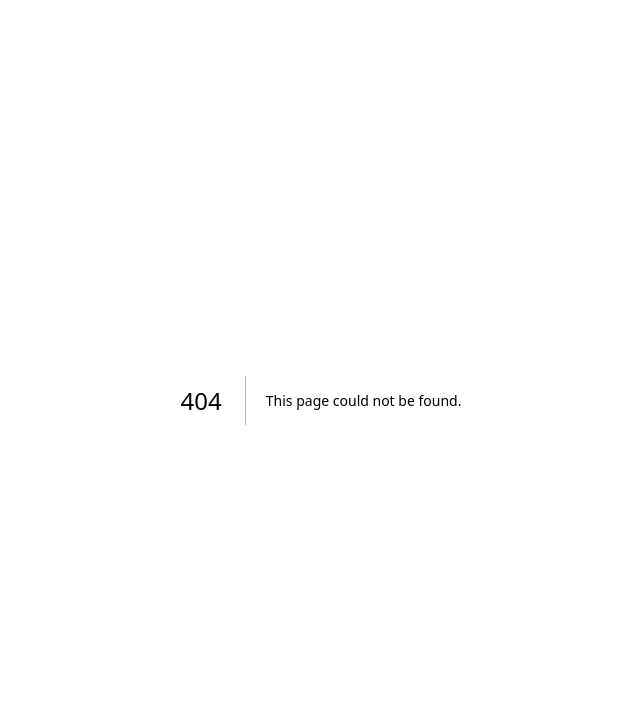
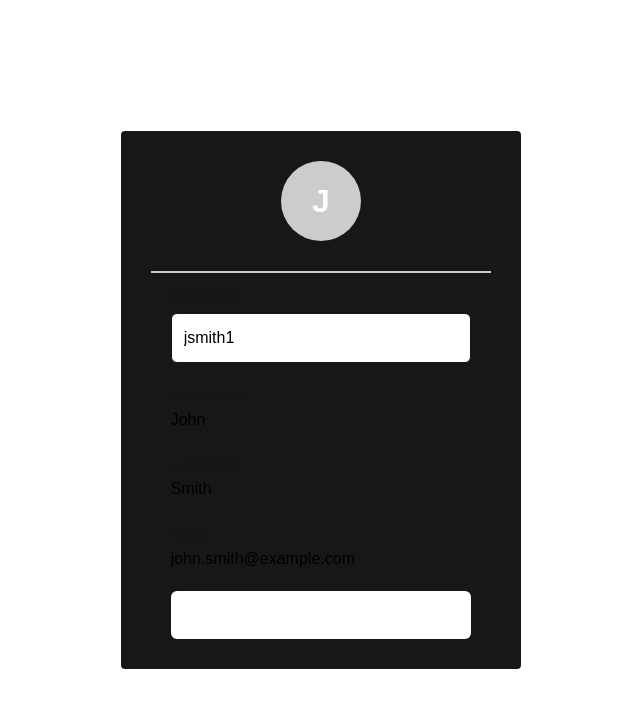
Before and after one commit to Ivana-moral/MindMap, a Next.js app: page /account in a window 1280 px wide. Before the commit this address had no page. Shown: the top 708 px of the page, without its empty margins (319-959 px from the left). Built offline with nearby package versions, Linux system fonts and the light colour scheme.

Commit message:
add account page

```diff
--- /dev/null
+++ b/src/app/account/page.js
@@ -0,0 +1,75 @@
+'use client'
+
+import { useState } from 'react';
+import styles from './page.module.css';
+
+export default function Account() {
+    // TODO: fetch actual data from backend using server side props
+    const [formData, setFormData] = useState({
+        username: 'jsmith1',
+        firstName: 'John',
+        lastName: 'Smith',
+        email: 'john.smith@example.com',
+    });
+
+    // Dynamically updates formData on input
+    const handleInputChange = (e) => {
+        const { name, value } = e.target;   // Get name and value attribute of field
+        setFormData((prevState) => ({
+          ...prevState,     // Copy previous form data
+          [name]: value,    // Update the value of the field that was changed
+        }));
+    };
+
+    return (
+        <div className={styles.accountContainer}>
+            <div className={styles.accountWrapper}>
+                {/* Account Icon */}
+                <div className={styles.accountIcon}>
+                    {formData.username.charAt(0).toUpperCase()}
+                </div>
+
+                {/* Line */}
+                <div className={styles.divider}></div>
+
+                {/* Account Information Form */}
+                <form>
+                    <div className={styles.formGroup}>
+                        <label htmlFor="username" className={styles.label}>Username</label>
+                        <input
+                            type="text"
+                            id="username"
+                            name="username"
+                            value={formData.username}
+                            onChange={handleInputChange}
+                            className={styles.input}
+                            placeholder="Username"
+                        />
+                    </div>
+                    <div className={styles.formGroup}>
+                        <label htmlFor="firstName" className={styles.label}>First Name</label>
+                        <p className={styles.text}>{formData.firstName}</p>
+                    </div>
+                    <div className={styles.formGroup}>
+                        <label htmlFor="lastName" className={styles.label}>Last Name</label>
+                        <p className={styles.text}>{formData.lastName}</p>
+                    </div>
+                    <div className={styles.formGroup}>
+                        <label htmlFor="email" className={styles.label}>Email</label>
+                        <p className={styles.text}>{formData.email}</p>
+                    </div>
+
+                    {/* Save Button */}
+                    <div className={styles.buttonContainer}>
+                        <button
+                            type="submit"
+                            className={styles.submitBtn}
+                        >
+                            Save Changes
+                        </button>
+                    </div>
+                </form>
+            </div>
+        </div>
+    );
+}
--- /dev/null
+++ b/src/app/account/page.module.css
@@ -0,0 +1,85 @@
+.accountContainer {
+    display: flex;
+    justify-content: center;
+    align-items: center;
+    height: 100vh;
+}
+
+.accountWrapper {
+    display: flex;
+    flex-direction: column;
+    align-items: center;
+    background-color: var(--foreground);
+    padding: 30px;
+    width: 100%;
+    max-width: 400px;
+    box-shadow: 10px 10px 15px rgba(255, 255, 255, 0.15);
+    border-radius: 4px;
+}
+
+.accountIcon {
+    display: flex;
+    justify-content: center;
+    align-items: center;
+    width: 80px;
+    height: 80px;
+    border-radius: 50%;
+    background-color: #ccc;
+    display: flex;
+    font-size: 32px;
+    color: white;
+    font-weight: bold;
+    margin-bottom: 20px;
+}
+
+.divider {
+    width: 100%;
+    height: 2px;
+    background-color: #ccc;
+    margin: 10px auto;
+}
+
+.formGroup {
+    margin-bottom: 20px;
+    text-align: left;
+}
+
+.label {
+    font-size: 14px;
+    font-weight: bold;
+    color: var(--text-color);
+}
+
+.input {
+    width: 100%;
+    padding: 12px;
+    margin-top: 6px;
+    border: 1px solid var(--foreground);
+    border-radius: 6px;
+    font-size: 16px;
+    color: black;
+}
+
+.text {
+    font-size: 16px;
+    color: black;
+}
+
+.buttonContainer {
+    margin-top: 20px;
+}
+
+.submitBtn {
+    width: 100%;
+    padding: 12px;
+    background-color: var(--background);
+    color: white;
+    border: none;
+    border-radius: 6px;
+    font-size: 16px;
+    cursor: pointer;
+}
+
+.submitBtn:hover {
+    background-color: #ff0000;
+}
```
